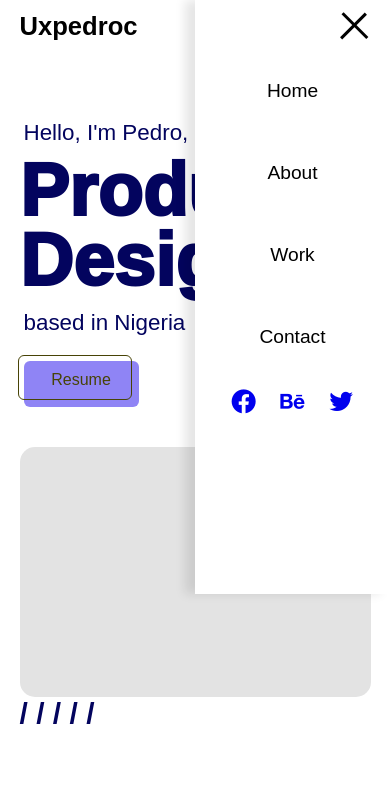
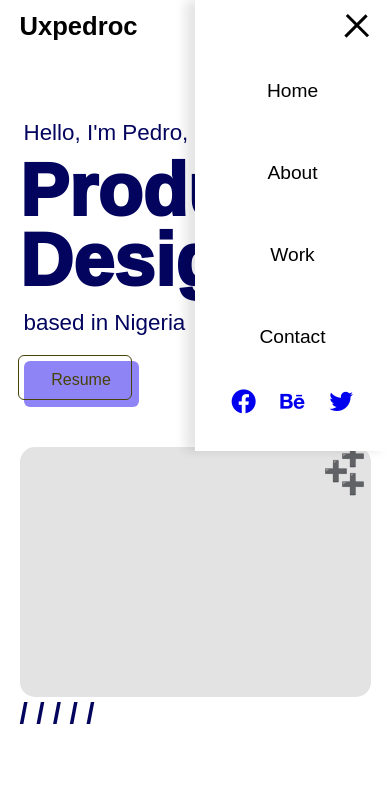
Before and after one commit to Oyinkansola04/Portfolio-Sample, a plain HTML site: page index.html in a window 390 px wide. Both pictures are taken after a click on the element 353 px from the left and 26 px from the top of the page. Shown: the top 806 px of the page. Drawn offline with nearby package versions, Linux system fonts and the light colour scheme.

Commit message:
new Update

```diff
--- a/style.css
+++ b/style.css
@@ -26,7 +26,7 @@ header{
   cursor: pointer;
 }
 #hamburger .line{
-  width: 35px;
+  width: 30px;
   height: 3px;
   background-color: #000;
   margin: 6px 0;
@@ -56,7 +56,6 @@ header{
   position: absolute;
   top: 0;
   right: 0;
-  height: calc(100vh - 250px);
   width: 50%;
   padding-top: 60px;
   box-shadow: -10px 0 10px rgba(0, 0, 0, 0.1);
@@ -86,6 +85,7 @@ header{
   flex-direction: row;
   font-size: 1.8rem;
   gap: 20px;
+  margin-bottom: 30px;
 }
 
 
```
